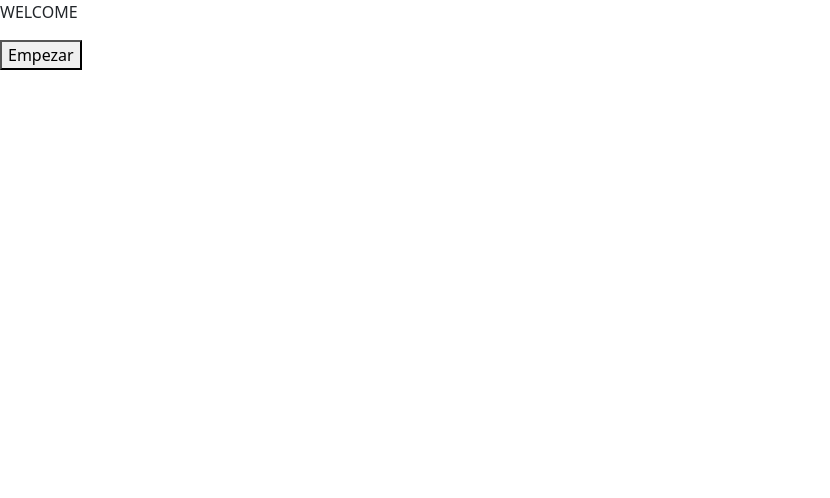
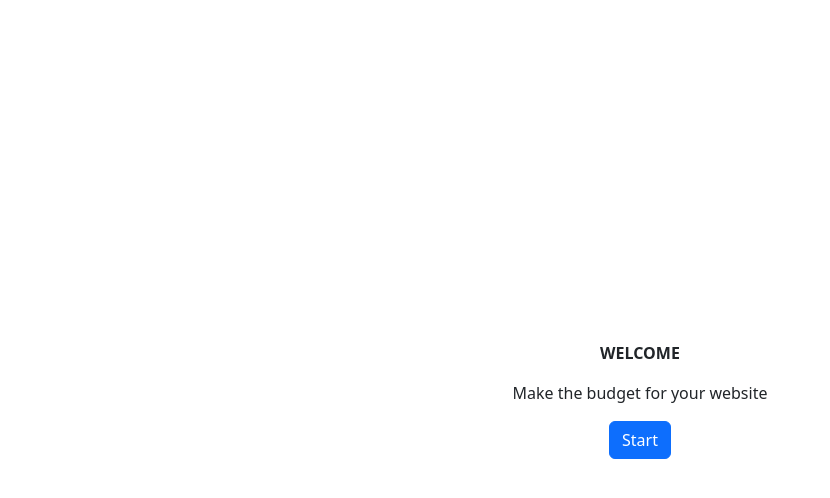
Before and after one commit to LorenaPonsico/Sprint_7_Pressupost_Angular, an Angular app: page / in a window 1280 px wide. Shown: the top 498 px of the page, without its empty margins (0-830 px from the left). Built offline with nearby package versions, Linux system fonts and the light colour scheme.

Commit message:
changes boostrap

```diff
--- a/src/app/home/home.component.css
+++ b/src/app/home/home.component.css
@@ -0,0 +1,11 @@
+.container {
+    display: flex;
+    flex-direction: column;
+    align-items: center;
+    justify-content: center;
+    height: 100vh; /* Ajusta la altura según tus necesidades */
+  }
+
+  .title{
+   font-weight: bold;
+  }
--- a/src/app/home/home.component.html
+++ b/src/app/home/home.component.html
@@ -1,6 +1,6 @@
 <div class="container">
 
-    <p>¿Qué quieres hacer?</p>
+    <p class="title">¿Qué quieres hacer?</p>
 
     <div>
         <label for="checkbox1">
@@ -19,10 +19,10 @@
             Una campaña de Google Ads (200 €)
         </label>
     </div>
-
+<br>
     <div>
         <p>Precio total: {{ totalPrice }}€</p>
     </div>
 
-    <button (click)="previous()">ATRAS</button>
+    <button class="btn btn-primary" (click)="backWelcome()">Volver al inicio</button>
 </div>
--- a/src/app/home/home.component.ts
+++ b/src/app/home/home.component.ts
@@ -50,7 +50,7 @@ export class HomeComponent {
     }
   }
 
-  previous(){
+  backWelcome(){
     this.router.navigate([""])
   }
 }
--- a/src/app/welcome/welcome.component.css
+++ b/src/app/welcome/welcome.component.css
@@ -0,0 +1,11 @@
+.container {
+    display: flex;
+    flex-direction: column;
+    align-items: center;
+    justify-content: center;
+    height: 100vh; /* Ajusta la altura según tus necesidades */
+  }
+
+  .welcome {
+    font-weight: bold;
+  }
--- a/src/app/welcome/welcome.component.html
+++ b/src/app/welcome/welcome.component.html
@@ -1,2 +1,8 @@
-<p>WELCOME</p>
-<button (click)="start()">Empezar</button>
+<div class="container">
+    <p class="welcome">  WELCOME</p>
+
+    <p>Make the budget for your website</p>
+
+    <button class="btn btn-primary" (click)="goHome()">Start</button>
+
+</div>
--- a/src/app/welcome/welcome.component.ts
+++ b/src/app/welcome/welcome.component.ts
@@ -10,7 +10,7 @@ export class WelcomeComponent {
 
   constructor(private router: Router){}
 
-  start(){
+  goHome(){
     this.router.navigate(["/home"])
   }
 
```
